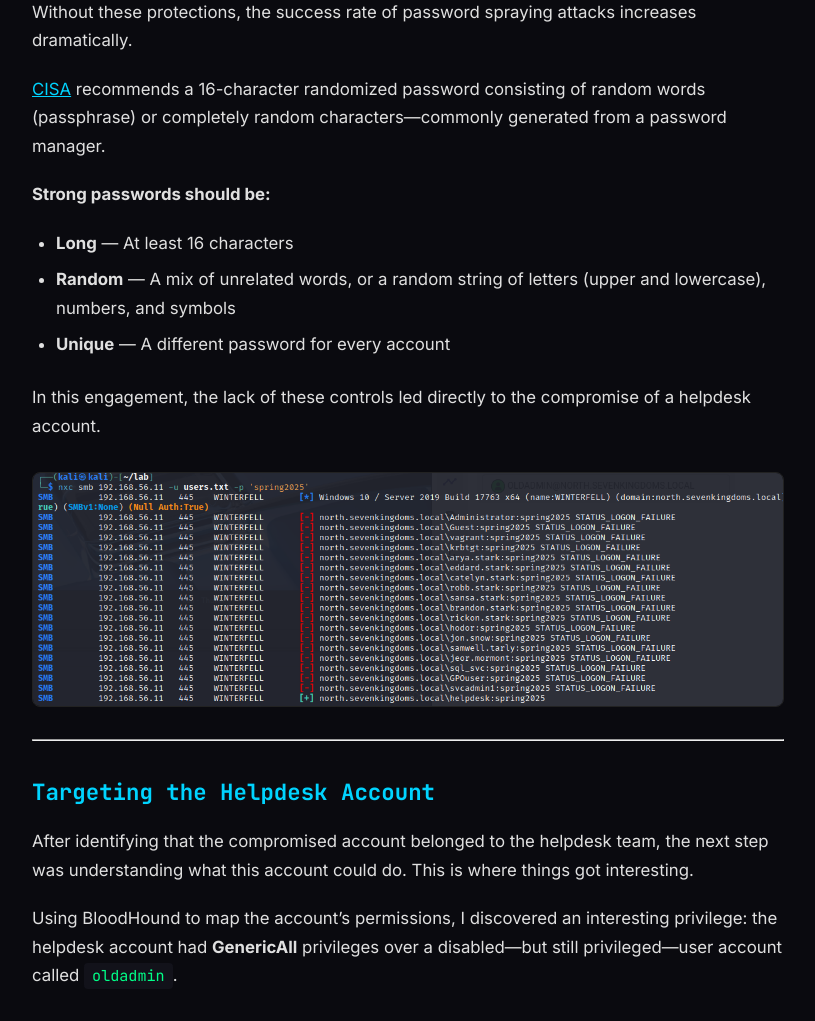
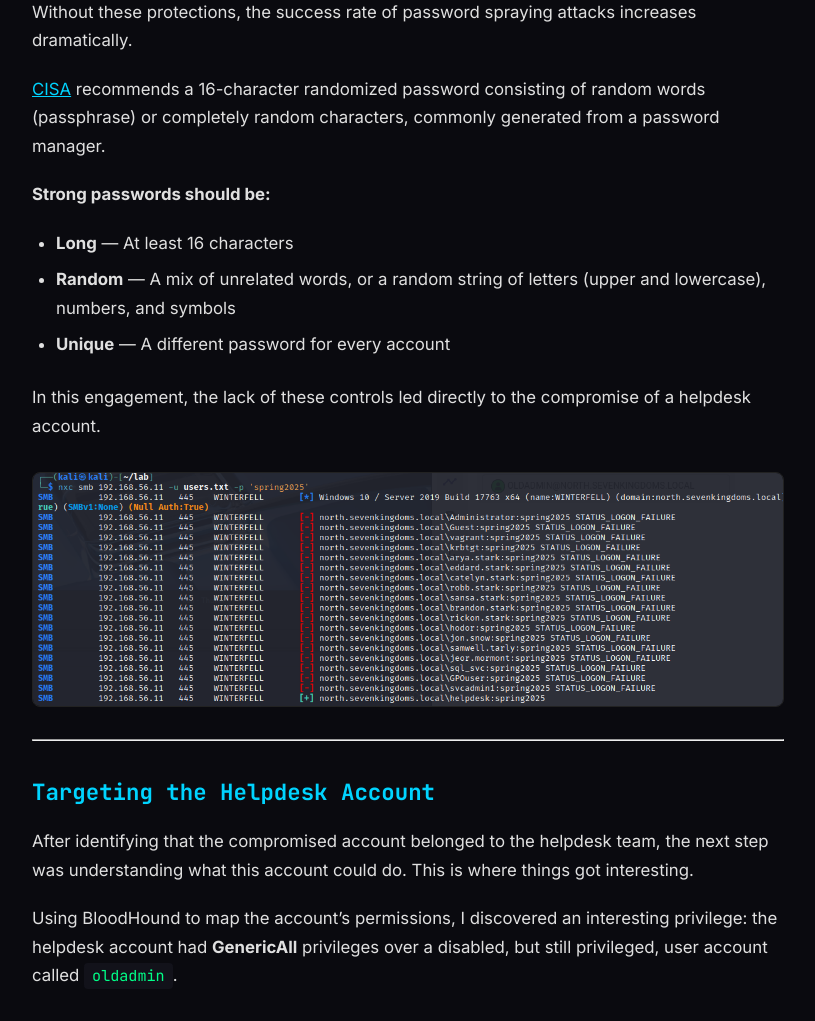
Before and after one commit to ab0x90/domain-diaries-blog, a Jekyll site: the page built from _posts/2026-02-17-from-helpdesk-to-help-yourself-an-ad-love-story.md, in a window 1280 px wide and 1400 px high, scrolled down 1410 px. Shown: the part 181-1202 px from the top of the window, without its empty margins (232-1047 px from the left). Built offline with Jekyll 4.4.1, drawn with Linux system fonts in a browser that asks for light colours.

```diff
--- a/_posts/2026-02-17-from-helpdesk-to-help-yourself-an-ad-love-story.md
+++ b/_posts/2026-02-17-from-helpdesk-to-help-yourself-an-ad-love-story.md
@@ -35,7 +35,7 @@ These blocklists should include:
 
 Without these protections, the success rate of password spraying attacks increases dramatically.
 
-[CISA](https://www.cisa.gov/resources-tools/training/formulate-strong-passwords-and-pin-codes) recommends a 16-character randomized password consisting of random words (passphrase) or completely random characters—commonly generated from a password manager.
+[CISA](https://www.cisa.gov/resources-tools/training/formulate-strong-passwords-and-pin-codes) recommends a 16-character randomized password consisting of random words (passphrase) or completely random characters, commonly generated from a password manager.
 
 **Strong passwords should be:**
 - **Long** — At least 16 characters
@@ -52,7 +52,7 @@ In this engagement, the lack of these controls led directly to the compromise of
 
 After identifying that the compromised account belonged to the helpdesk team, the next step was understanding what this account could do. This is where things got interesting.
 
-Using BloodHound to map the account's permissions, I discovered an interesting privilege: the helpdesk account had **GenericAll** privileges over a disabled—but still privileged—user account called `oldadmin`.
+Using BloodHound to map the account's permissions, I discovered an interesting privilege: the helpdesk account had **GenericAll** privileges over a disabled, but still privileged, user account called `oldadmin`.
 
 ![BloodHound showing helpdesk account](/assets/images/helpdesk_1.png)
 
```
